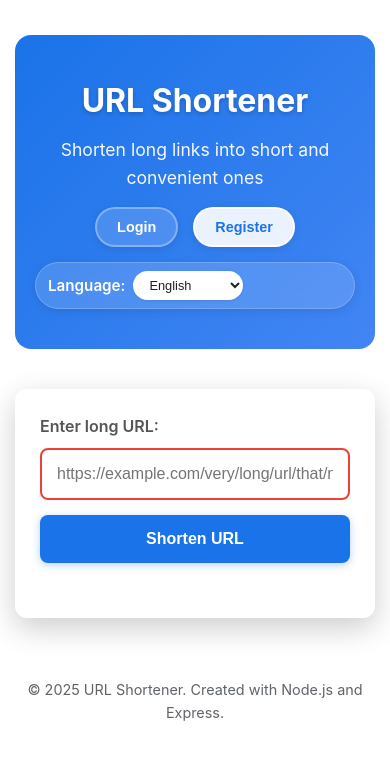
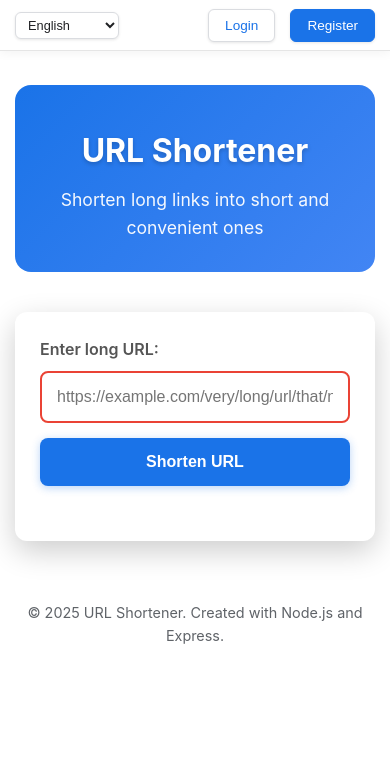
Before and after one commit to PyVng/url-shortener, a website: page public/index.html in a window 390 px wide. Drawn offline with Linux system fonts and the light colour scheme; no server answers.

Commit message:
Move auth buttons to top navigation bar like modern SaaS apps
- Create fixed top navigation bar with language selector on left
- Move Login/Register buttons to right side of top nav
- Update header layout to focus on main content
- Improve mobile responsiveness for navigation
- Style buttons appropriately for white background
- Add backdrop blur and modern design elements

```diff
--- a/public/index.html
+++ b/public/index.html
@@ -8,21 +8,10 @@
 </head>
 <body>
     <div class="container">
-        <header>
-            <div class="header-content">
-                <div class="title-section">
-                    <h1>🔗 URL Shortener</h1>
-                    <p>Сократите длинные ссылки в короткие и удобные</p>
-                </div>
-                <div class="header-controls">
-                    <div class="auth-section">
-                        <button id="loginBtn" class="btn btn-outline auth-btn">Войти</button>
-                        <button id="registerBtn" class="btn btn-primary auth-btn">Регистрация</button>
-                        <div id="userInfo" class="user-info" style="display: none;">
-                            <span>Привет, <span id="userName"></span></span>
-                            <button id="logoutBtn" class="btn btn-outline logout-btn">Выйти</button>
-                        </div>
-                    </div>
+        <!-- Top Navigation Bar -->
+        <nav class="top-nav">
+            <div class="nav-container">
+                <div class="nav-left">
                     <div class="language-selector">
                         <label for="languageSelect">Language:</label>
                         <select id="languageSelect">
@@ -43,6 +32,25 @@
                             <option value="nl">Nederlands</option>
                         </select>
                     </div>
+                </div>
+                <div class="nav-right">
+                    <div class="auth-section">
+                        <button id="loginBtn" class="btn btn-outline auth-btn">Войти</button>
+                        <button id="registerBtn" class="btn btn-primary auth-btn">Регистрация</button>
+                        <div id="userInfo" class="user-info" style="display: none;">
+                            <span>Привет, <span id="userName"></span></span>
+                            <button id="logoutBtn" class="btn btn-outline logout-btn">Выйти</button>
+                        </div>
+                    </div>
+                </div>
+            </div>
+        </nav>
+
+        <header>
+            <div class="header-content">
+                <div class="title-section">
+                    <h1>🔗 URL Shortener</h1>
+                    <p>Сократите длинные ссылки в короткие и удобные</p>
                 </div>
             </div>
         </header>
--- a/public/style.css
+++ b/public/style.css
@@ -19,15 +19,81 @@ body {
     padding: 20px;
 }
 
+/* Top Navigation */
+.top-nav {
+    position: fixed;
+    top: 0;
+    left: 0;
+    right: 0;
+    background: rgba(255, 255, 255, 0.95);
+    backdrop-filter: blur(10px);
+    border-bottom: 1px solid rgba(0, 0, 0, 0.1);
+    z-index: 1000;
+    box-shadow: 0 2px 10px rgba(0, 0, 0, 0.05);
+}
+
+.nav-container {
+    max-width: 1200px;
+    margin: 0 auto;
+    padding: 0 20px;
+    display: flex;
+    align-items: center;
+    justify-content: space-between;
+    height: 60px;
+}
+
+.nav-left {
+    display: flex;
+    align-items: center;
+}
+
+.nav-right {
+    display: flex;
+    align-items: center;
+}
+
+.language-selector {
+    display: flex;
+    align-items: center;
+    gap: 8px;
+}
+
+.language-selector label {
+    font-weight: 500;
+    color: #5f6368;
+    margin: 0;
+    font-size: 0.9rem;
+}
+
+.language-selector select {
+    background: white;
+    border: 1px solid #dadce0;
+    padding: 6px 12px;
+    border-radius: 6px;
+    font-size: 0.85rem;
+    cursor: pointer;
+    min-width: 120px;
+    font-weight: 500;
+    color: #202124;
+    box-shadow: 0 1px 3px rgba(0,0,0,0.1);
+    transition: border-color 0.2s ease;
+}
+
+.language-selector select:focus {
+    outline: none;
+    border-color: #1a73e8;
+    box-shadow: 0 0 0 2px rgba(26, 115, 232, 0.1);
+}
+
 /* Header */
 header {
     text-align: center;
     margin-bottom: 40px;
     background: linear-gradient(135deg, #1a73e8 0%, #4285f4 100%);
-    padding: 40px 20px;
+    padding: 60px 20px 40px;
     border-radius: 16px;
     color: white;
-    margin-top: 20px;
+    margin-top: 80px;
 }
 
 .header-content {
@@ -53,38 +119,6 @@ header p {
     opacity: 0.95;
     margin: 0;
     font-weight: 400;
-}
-
-.language-selector {
-    display: flex;
-    align-items: center;
-    gap: 10px;
-    background: rgba(255, 255, 255, 0.15);
-    padding: 12px 16px;
-    border-radius: 25px;
-    backdrop-filter: blur(10px);
-    border: 1px solid rgba(255, 255, 255, 0.2);
-    box-shadow: 0 2px 10px rgba(0,0,0,0.1);
-}
-
-.language-selector label {
-    font-weight: 600;
-    color: white;
-    margin: 0;
-    font-size: 0.95rem;
-}
-
-.language-selector select {
-    background: white;
-    border: none;
-    padding: 6px 12px;
-    border-radius: 15px;
-    font-size: 0.9rem;
-    cursor: pointer;
-    min-width: 130px;
-    font-weight: 500;
-    color: #202124;
-    box-shadow: 0 1px 3px rgba(0,0,0,0.1);
 }
 
 /* Main content */
@@ -272,22 +306,45 @@ footer {
         padding: 15px;
     }
 
-    .header-content {
-        gap: 15px;
-    }
-
-    header h1 {
-        font-size: 2rem;
+    .nav-container {
+        padding: 0 15px;
+        height: 50px;
     }
 
     .language-selector {
-        padding: 8px 12px;
-        gap: 8px;
+        gap: 6px;
+    }
+
+    .language-selector label {
+        display: none; /* Hide label on mobile */
     }
 
     .language-selector select {
         min-width: 100px;
         font-size: 0.8rem;
+        padding: 4px 8px;
+    }
+
+    .auth-section {
+        gap: 8px;
+    }
+
+    .auth-btn {
+        padding: 6px 12px;
+        font-size: 0.8rem;
+    }
+
+    .header-content {
+        gap: 15px;
+    }
+
+    header {
+        margin-top: 70px;
+        padding: 40px 20px 30px;
+    }
+
+    header h1 {
+        font-size: 2rem;
     }
 
     main {
@@ -368,52 +425,51 @@ footer {
 }
 
 .auth-btn {
-    padding: 10px 20px;
-    font-size: 0.9rem;
-    border-radius: 25px;
+    padding: 8px 16px;
+    font-size: 0.85rem;
+    border-radius: 6px;
     white-space: nowrap;
-    font-weight: 600;
-    border: 2px solid rgba(255, 255, 255, 0.3);
-    background: rgba(255, 255, 255, 0.15);
-    color: white;
-    backdrop-filter: blur(10px);
-    transition: all 0.3s ease;
-    box-shadow: 0 2px 10px rgba(0, 0, 0, 0.1);
+    font-weight: 500;
+    border: 1px solid #dadce0;
+    background: white;
+    color: #1a73e8;
+    transition: all 0.2s ease;
+    box-shadow: 0 1px 3px rgba(0, 0, 0, 0.1);
 }
 
 .auth-btn:hover {
-    background: rgba(255, 255, 255, 0.25);
-    border-color: rgba(255, 255, 255, 0.5);
+    background: #f8f9fa;
+    border-color: #1a73e8;
     transform: translateY(-1px);
-    box-shadow: 0 4px 15px rgba(0, 0, 0, 0.2);
+    box-shadow: 0 2px 8px rgba(26, 115, 232, 0.2);
 }
 
 .auth-btn.btn-primary {
-    background: rgba(255, 255, 255, 0.9);
-    color: #1a73e8;
-    border-color: rgba(255, 255, 255, 0.9);
+    background: #1a73e8;
+    color: white;
+    border-color: #1a73e8;
 }
 
 .auth-btn.btn-primary:hover {
-    background: white;
-    color: #1557b0;
+    background: #1557b0;
+    border-color: #1557b0;
 }
 
 .logout-btn {
     padding: 8px 16px;
-    font-size: 0.9rem;
-    border-radius: 20px;
+    font-size: 0.85rem;
+    border-radius: 6px;
     white-space: nowrap;
-    background: rgba(255, 255, 255, 0.2);
+    background: #ea4335;
     color: white;
-    border: 1px solid rgba(255, 255, 255, 0.3);
+    border: 1px solid #ea4335;
     font-weight: 500;
-    transition: all 0.3s ease;
+    transition: all 0.2s ease;
 }
 
 .logout-btn:hover {
-    background: rgba(255, 255, 255, 0.3);
-    border-color: rgba(255, 255, 255, 0.5);
+    background: #d33b2c;
+    border-color: #d33b2c;
 }
 
 .user-info {
```
